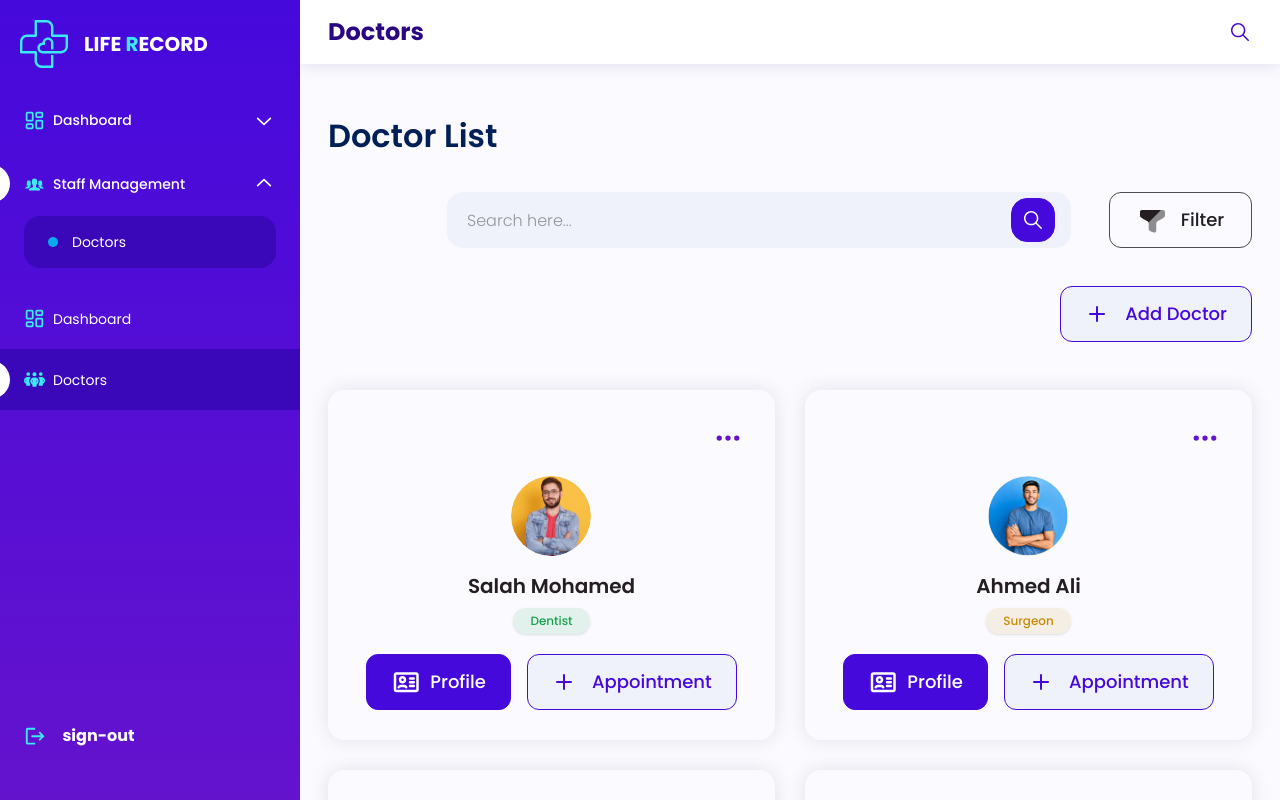
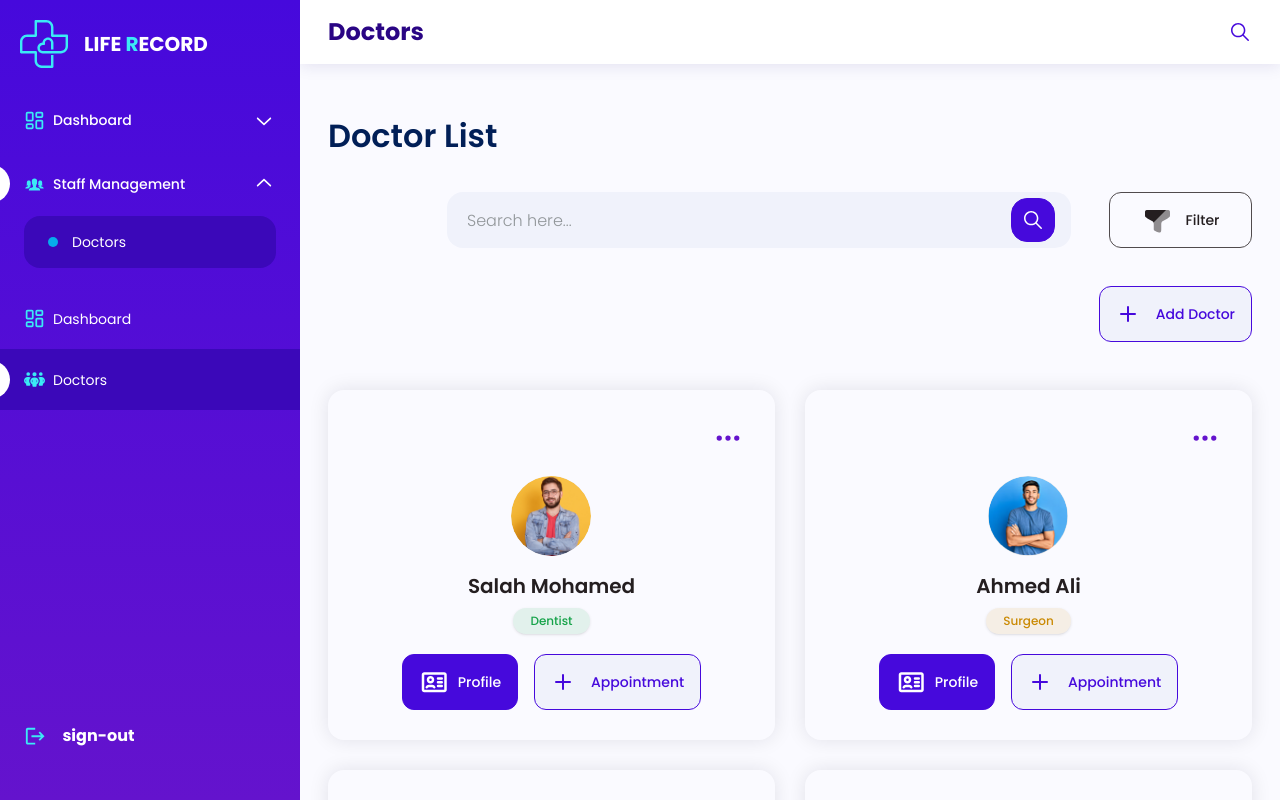
Before and after one commit to alialaa932003/final-project, a React (Vite) app: page /staff-management/doctors in a window 1280 px wide. Built offline with nearby package versions, Linux system fonts and the light colour scheme; a web font is replaced by a local one.

Commit message:
modify button component dimension

```diff
--- a/src/components/ui/button.tsx
+++ b/src/components/ui/button.tsx
@@ -28,8 +28,8 @@ const buttonVariants = cva(
             link: "text-neutral-900 underline-offset-4 hover:underline dark:text-neutral-50",
          },
          size: {
-            lg: "h-16 py-4 text-xl  px-8",
-            default: "h-14 px-6 text-lg py-4 2xl:h-14 2xl:px-8",
+            lg: "h-16 py-4 text-lg  px-8",
+            default: "h-14 px-4 py-4 2xl:px-6",
             sm: "h-9 px-4 text-sm",
             icon: "size-11",
          },
```
